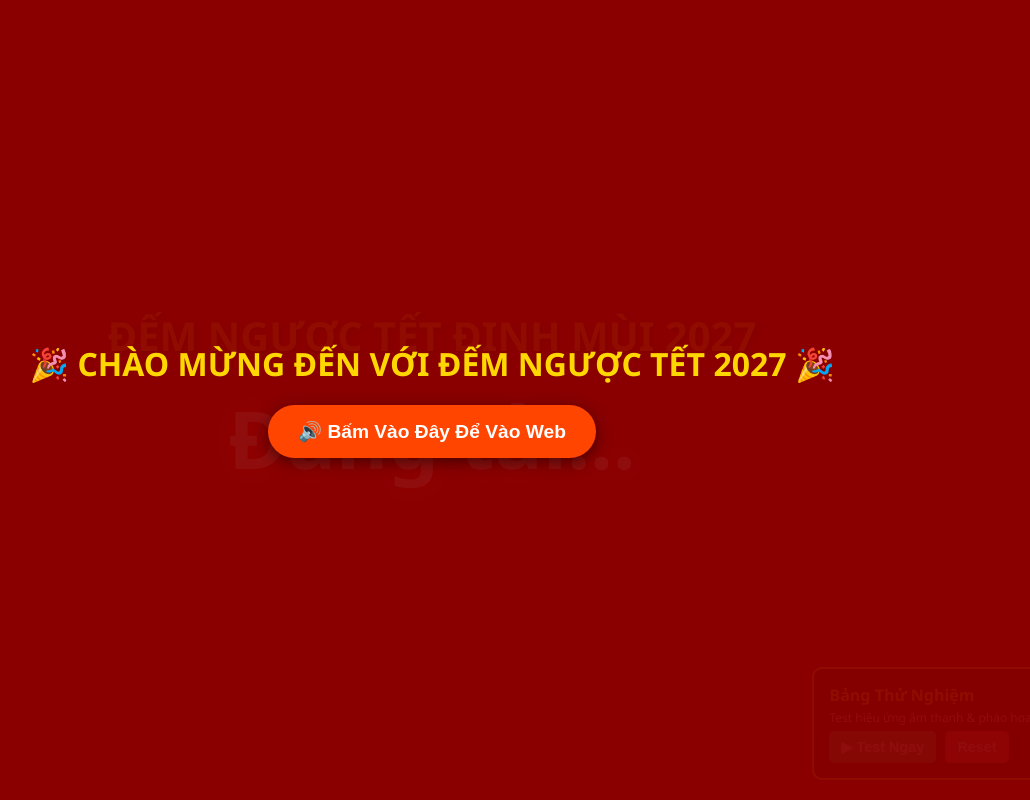
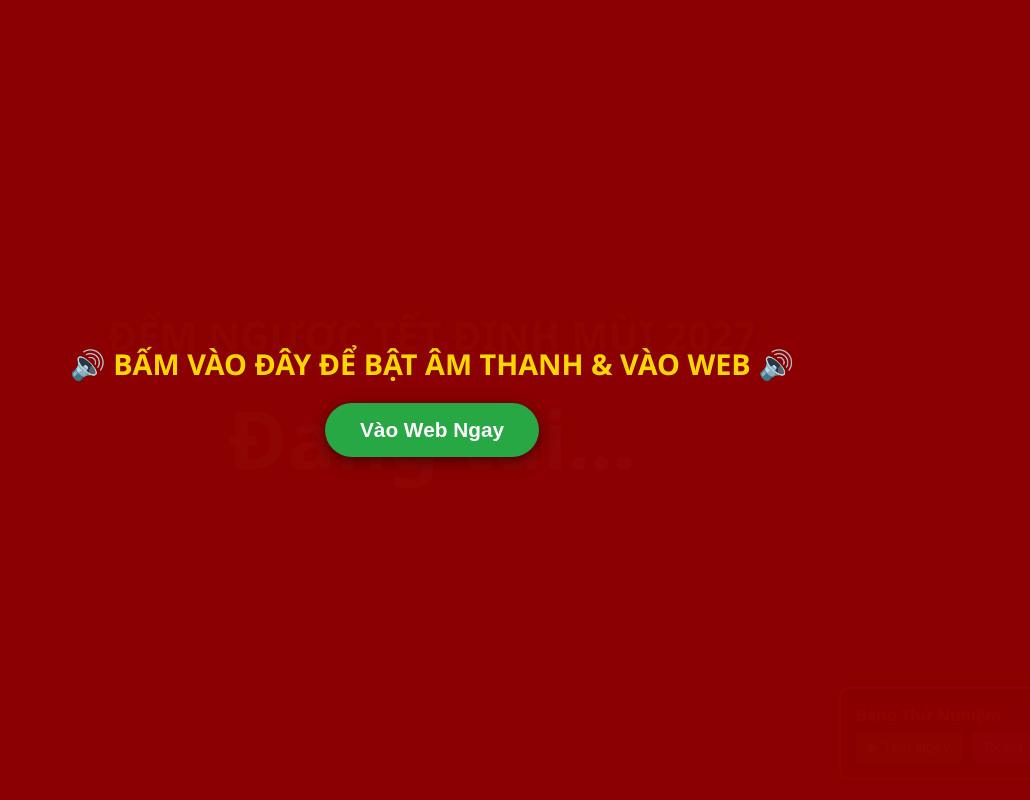
Before and after one commit to phanthiha121965-coder/t-t, a Python web app: template templates/index.html in a window 1280 px wide. Shown: the whole page, without its empty margins (208-1238 px from the left). Run offline with Jinja, Linux system fonts and the light colour scheme; the template is opened without the code that fills it, so the values that code supplies are empty.

Commit message:
Update index.html

```diff
--- a/templates/index.html
+++ b/templates/index.html
@@ -30,20 +30,18 @@
             pointer-events: none; z-index: 99;
         }
 
-        /* Màn hình chào để kích hoạt âm thanh trình duyệt */
-        #welcome-overlay {
+        /* Nút mở khóa âm thanh chống trình duyệt chặn */
+        #sound-overlay {
             position: fixed; top: 0; left: 0; width: 100vw; height: 100vh;
-            background: rgba(139, 0, 0, 0.95); z-index: 9999;
+            background: rgba(139, 0, 0, 0.98); z-index: 9999;
             display: flex; flex-direction: column; justify-content: center; align-items: center;
         }
-        #welcome-overlay h2 { font-size: 2rem; color: #ffd700; margin-bottom: 20px; }
-        #welcome-overlay button {
-            padding: 15px 30px; font-size: 1.2rem; font-weight: bold;
-            background-color: #ff4500; color: white; border: none; border-radius: 50px;
+        #sound-overlay h2 { font-size: 1.8rem; color: #ffd700; margin-bottom: 20px; text-align: center; padding: 0 20px; }
+        #sound-overlay button {
+            padding: 15px 35px; font-size: 1.3rem; font-weight: bold;
+            background-color: #28a745; color: white; border: none; border-radius: 50px;
             cursor: pointer; box-shadow: 0 4px 15px rgba(0,0,0,0.5);
-            transition: transform 0.2s;
         }
-        #welcome-overlay button:hover { transform: scale(1.05); background-color: #ff6347; }
 
         .control-panel {
             position: fixed; bottom: 20px; right: 20px;
@@ -52,18 +50,15 @@
         }
         .control-panel button { padding: 8px 12px; margin-top: 5px; border-radius: 5px; border: none; font-size: 0.9rem; font-weight: bold; cursor: pointer; }
         .btn-test { background-color: #28a745; color: white; }
-        .btn-test:hover { background-color: #218838; }
         .btn-reset { background-color: #dc3545; color: white; margin-left: 5px; }
-        .btn-reset:hover { background-color: #c82333; }
-        .hidden { display: none !important; }
     </style>
 </head>
 <body>
 
-    <!-- Lớp phủ bắt buộc click để mở khóa âm thanh trình duyệt -->
-    <div id="welcome-overlay">
-        <h2>🎉 CHÀO MỪNG ĐẾN VỚI ĐẾM NGƯỢC TẾT 2027 🎉</h2>
-        <button onclick="unlockAudio()">🔊 Bấm Vào Đây Để Vào Web</button>
+    <!-- Bảng bấm mở khóa âm thanh -->
+    <div id="sound-overlay">
+        <h2>🔊 BẤM VÀO ĐÂY ĐỂ BẬT ÂM THANH & VÀO WEB 🔊</h2>
+        <button onclick="enableSound()">Vào Web Ngay</button>
     </div>
 
     <h1>ĐẾM NGƯỢC TẾT ĐINH MÙI 2027</h1>
@@ -74,69 +69,80 @@
     <!-- Bảng Thử Nghiệm Nhanh -->
     <div class="control-panel">
         <h3 style="color: #ffd700; font-size: 1rem;">Bảng Thử Nghiệm</h3>
-        <p style="margin-top: 3px; font-size: 0.75rem;">Test hiệu ứng âm thanh & pháo hoa:</p>
         <button class="btn-test" onclick="testCountdown()">▶ Test Ngay</button>
         <button class="btn-reset" onclick="resetTest()">Reset</button>
     </div>
 
-    <!-- 2 File âm thanh chuẩn chỉnh -->
-    <audio id="tetAudio" src="/static/tet.mp3" preload="auto"></audio>
+    <!-- Gọi đúng tên 3 file âm thanh đã cắt + nhạc pháo hoa -->
+    <audio id="mainAudio" preload="auto"></audio>
     <audio id="fireworksAudio" src="/static/nhac_tet.mp3" preload="auto"></audio>
 
     <script>
         let targetTime = new Date("2027-02-06T00:00:00").getTime();
 
-        const tetAudio = document.getElementById("tetAudio");
+        const mainAudio = document.getElementById("mainAudio");
         const fireworksAudio = document.getElementById("fireworksAudio");
         const countdownEl = document.getElementById("countdown");
 
-        let audioPlayed = false;
+        let soundAllowed = false;
+        let audioState = 0; // 0: chưa chạy, 1: đang chạy chuẩn bị, 2: đang đếm ngược, 3: đang chúc tết
         let fireworksTriggered = false;
-        let soundUnlocked = false;
 
-        // Hàm mở khóa âm thanh khi người dùng bấm vào nút chào mừng
-        function unlockAudio() {
-            document.getElementById("welcome-overlay").classList.add("hidden");
-            soundUnlocked = true;
+        function enableSound() {
+            document.getElementById("sound-overlay").style.display = "none";
+            soundAllowed = true;
 
-            // Kích hoạt nạp sẵn âm thanh để sẵn sàng chạy
-            tetAudio.play().then(() => {
-                tetAudio.pause();
-                tetAudio.currentTime = 0;
-            }).catch(e => console.log("Mở khóa âm thanh thành công"));
+            // Mở khóa audio cho trình duyệt
+            mainAudio.play().then(() => { mainAudio.pause(); mainAudio.currentTime = 0; }).catch(e => {});
+            fireworksAudio.play().then(() => { fireworksAudio.pause(); fireworksAudio.currentTime = 0; }).catch(e => {});
         }
 
-        tetAudio.onended = function() {
-            if (!fireworksTriggered) {
-                fireworksTriggered = true;
-                fireworksAudio.currentTime = 0;
-                fireworksAudio.play().catch(e => console.log("Lỗi phát nhạc pháo hoa"));
-                startFireworks();
+        // Xử lý chuỗi phát nối tiếp 3 file âm thanh tự động hoàn hảo
+        mainAudio.onended = function() {
+            if (audioState === 1) {
+                // Hết chuan_bi.mp3 -> Chuyển sang dem_nguoc.mp3
+                audioState = 2;
+                mainAudio.src = "/static/dem_nguoc.mp3";
+                mainAudio.playbackRate = 0.7; // Đọc chậm rãi khớp nhịp đếm
+                mainAudio.play().catch(e => console.log("Lỗi dem_nguoc"));
+            } else if (audioState === 2) {
+                // Hết dem_nguoc.mp3 -> Chuyển sang chuc_tet.mp3
+                audioState = 3;
+                mainAudio.src = "/static/chuc_tet.mp3";
+                mainAudio.playbackRate = 1.0;
+                mainAudio.play().catch(e => console.log("Lỗi chuc_tet"));
+            } else if (audioState === 3) {
+                // Đọc xong câu chúc -> Bật nhạc pháo hoa và bắn pháo hoa tưng bừng!
+                if (!fireworksTriggered) {
+                    fireworksTriggered = true;
+                    fireworksAudio.currentTime = 0;
+                    fireworksAudio.play().catch(e => console.log("Lỗi nhạc pháo hoa"));
+                    startFireworks();
+                }
             }
         };
 
         function updateTimer() {
-            if (!soundUnlocked) return; // Chưa bấm mở khóa thì chưa chạy đồng hồ âm thanh
+            if (!soundAllowed) return;
 
             let now = new Date().getTime();
             let distance = targetTime - now;
             let triggerPoint = 10000;
 
-            if (distance <= triggerPoint && distance > 0 && !audioPlayed) {
-                audioPlayed = true;
-                tetAudio.currentTime = 0;
-                tetAudio.playbackRate = 1.0;
-                tetAudio.play().catch(e => console.log("Lỗi phát tetAudio"));
+            // Bắt đầu phát file đầu tiên (chuan_bi.mp3)[span_1](start_span)[span_1](end_span)
+            if (distance <= triggerPoint && distance > 0 && audioState === 0) {
+                audioState = 1;
+                mainAudio.src = "/static/chuan_bi.mp3";
+                mainAudio.playbackRate = 1.0;
+                mainAudio.play().catch(e => console.log("Lỗi phát chuan_bi"));
             }
 
             if (distance <= 5000 && distance > 0) {
-                tetAudio.playbackRate = 0.65; // Giảm tốc độ 5 giây cuối cho thong thả
                 document.body.classList.add("dark-mode");
             }
 
             if (distance <= 0) {
                 countdownEl.innerText = "CHÚC MỪNG NĂM MỚI!";
-                tetAudio.playbackRate = 1.0;
                 return;
             }
 
@@ -154,23 +160,23 @@
         setInterval(updateTimer, 1000);
 
         function testCountdown() {
-            soundUnlocked = true;
-            document.getElementById("welcome-overlay").classList.add("hidden");
+            soundAllowed = true;
+            document.getElementById("sound-overlay").style.display = "none";
             targetTime = new Date().getTime() + 10000;
-            audioPlayed = false;
+            audioState = 0;
             fireworksTriggered = false;
             document.body.classList.remove("dark-mode");
-            tetAudio.pause(); tetAudio.currentTime = 0;
+            mainAudio.pause(); mainAudio.currentTime = 0;
             fireworksAudio.pause(); fireworksAudio.currentTime = 0;
             countdownEl.innerText = "Đang chuẩn bị...";
         }
 
         function resetTest() {
             targetTime = new Date("2027-02-06T00:00:00").getTime();
-            audioPlayed = false;
+            audioState = 0;
             fireworksTriggered = false;
             document.body.classList.remove("dark-mode");
-            tetAudio.pause(); tetAudio.currentTime = 0;
+            mainAudio.pause(); mainAudio.currentTime = 0;
             fireworksAudio.pause(); fireworksAudio.currentTime = 0;
             countdownEl.innerText = "Đang tải...";
         }
```
